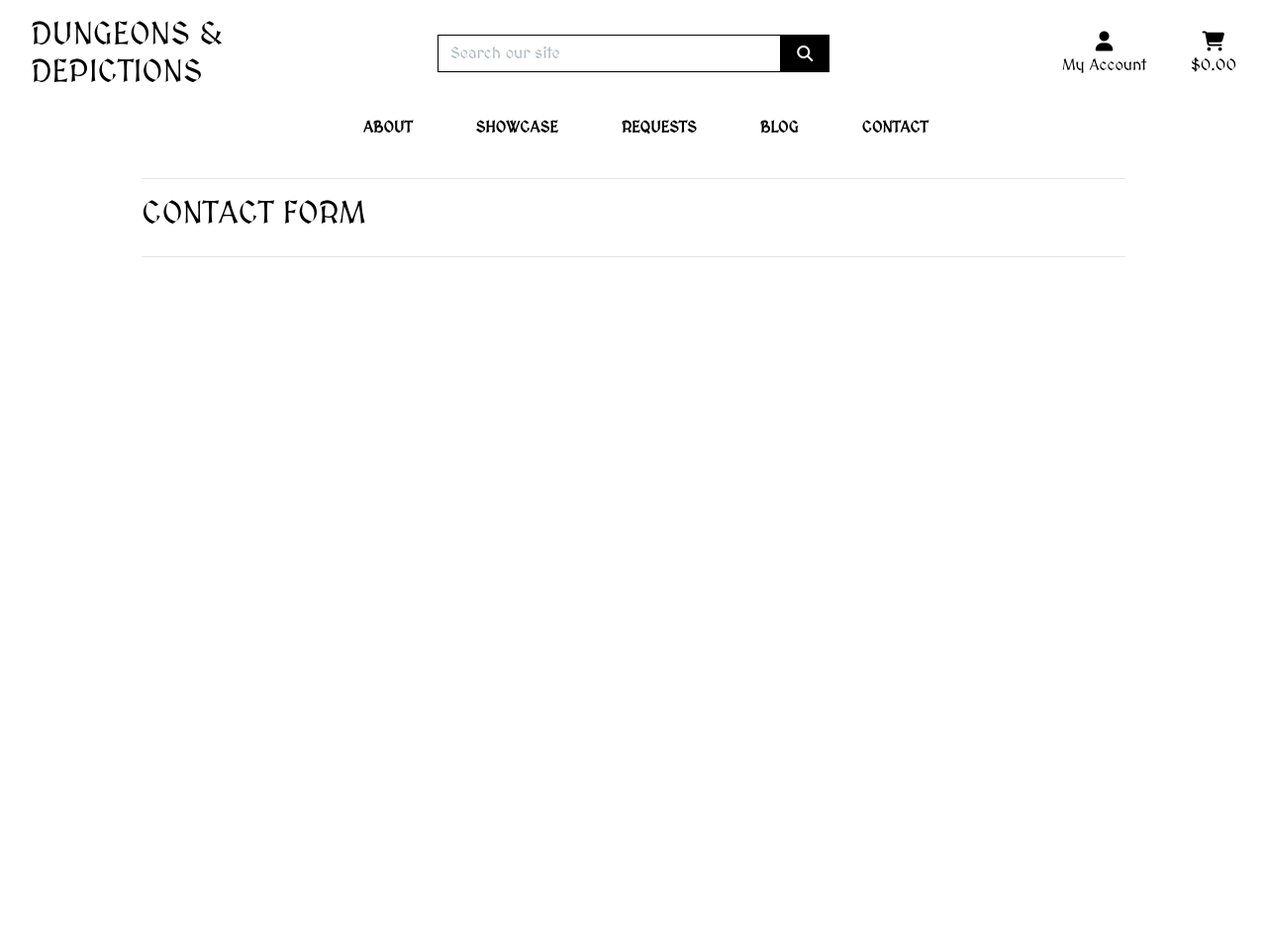
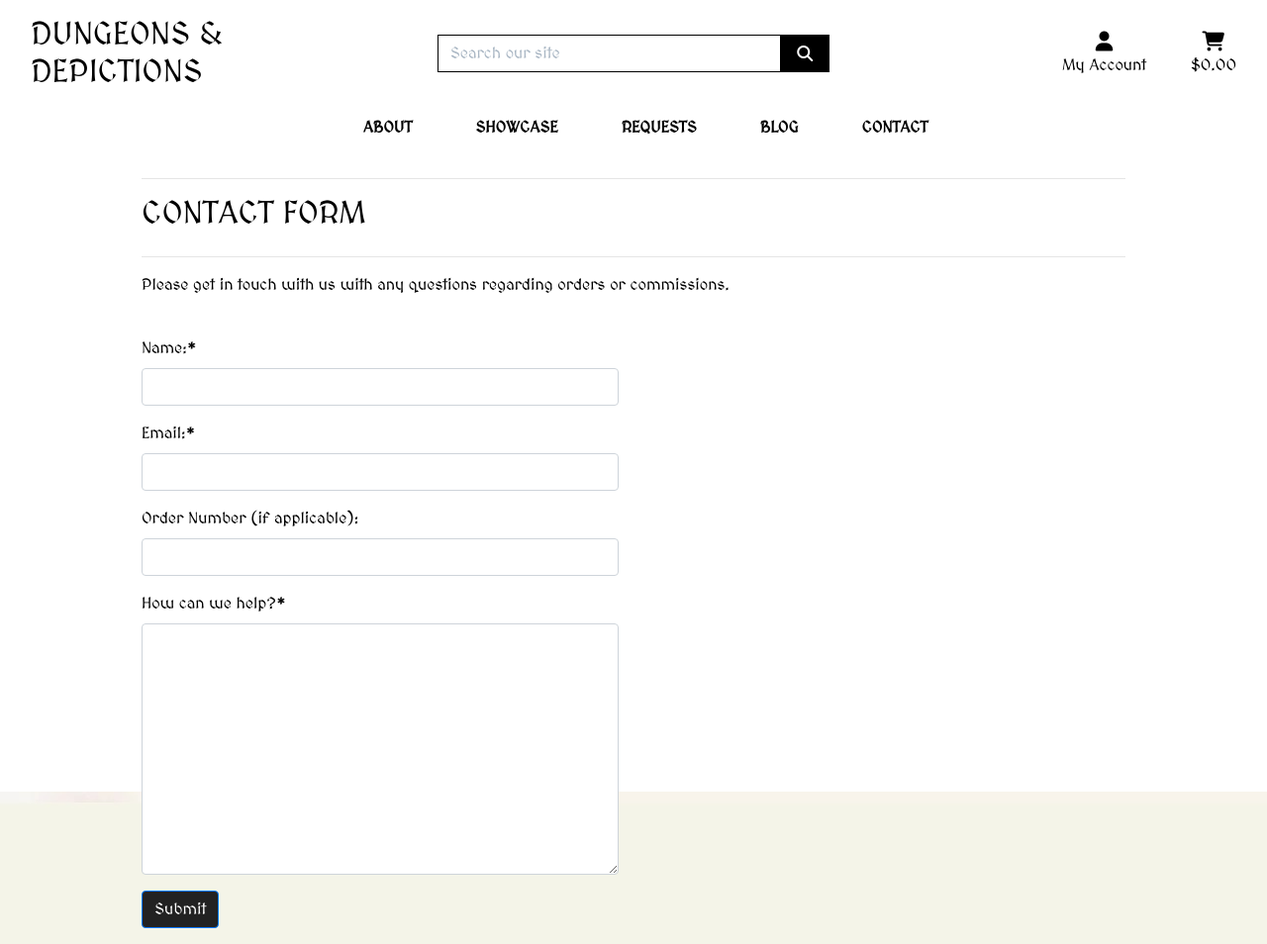
Before and after one commit to Code-Institute-Submissions/ci_milestone_project_4_dungeons_and_depictions, a Django app: page /contact/ in a window 1280 px wide. Shown: the whole page at 99% size. Before the commit the page ends 260 px from the top, so only its background shows below. Run offline with Django 3.2, Linux system fonts and the light colour scheme; parts of the project's set-up code (start-up, migrations or seed data) failed here and were passed over; some libraries are stand-ins or nearby versions.

Commit message:
Contact page full functional and styled as crispy form.

```diff
--- a/home/forms.py
+++ b/home/forms.py
@@ -1,10 +1,21 @@
 from django import forms
+from crispy_forms.helper import FormHelper
+from crispy_forms.layout import Submit
 
 
 class ContactForm(forms.Form):
     contact_name = forms.CharField(required=True)
     contact_email = forms.EmailField(required=True)
-    content = forms.CharField(
-        required=True,
-        widget=forms.Textarea
-    )
+    contact_order_number = forms.CharField(max_length=254, required=False)
+    content = forms.CharField(required=True, widget=forms.Textarea)
+
+    def __init__(self, *args, **kwargs):
+        super().__init__(*args, **kwargs)
+        self.helper = FormHelper()
+        self.helper.form_id = 'id-contact form'
+
+        self.fields['contact_name'].label = "Name:"
+        self.fields['contact_email'].label = "Email:"
+        self.fields['contact_order_number'].label = "Order Number (if applicable):"
+        self.fields['content'].label = "How can we help?"
+        self.helper.add_input(Submit('submit', 'Submit'))
--- a/home/templates/home/contact.html
+++ b/home/templates/home/contact.html
@@ -1,4 +1,5 @@
 {% extends "base.html" %}
+{% load crispy_forms_tags %}
 {% load static %}
 
 {% block page_header %}
@@ -20,7 +21,20 @@
             </div>
         </div>
 		<div class="row">
-
+			<div class="col">
+				<p>
+                    Please get in touch with us with any questions regarding orders or commissions.
+                </p>
+			</div>
+		</div>
+        <br>
+		<div class="row">
+			<div class="col-12 col-md-6">
+                <form role="form" action="" method="POST" class="form mb-2" enctype="multipart/form-data">
+                    {% csrf_token %}
+					{% crispy form %}
+                </form>
+            </div>
 		</div>
 	</div>
 {% endblock %}
--- a/home/views.py
+++ b/home/views.py
@@ -1,4 +1,7 @@
-from django.shortcuts import render
+from django.shortcuts import render, redirect
+from django.core.mail import EmailMessage
+from django.template.loader import get_template
+from django.contrib import messages
 from .forms import ContactForm
 
 
@@ -15,6 +18,41 @@ def about(request):
 def contact(request):
     form_class = ContactForm
 
+    if request.method == 'POST':
+        form = form_class(data=request.POST)
+
+        if form.is_valid():
+            messages.success(request, 'Your email has been sent!')
+            contact_name = request.POST.get(
+                'contact_name', '')
+            contact_email = request.POST.get(
+                'contact_email', '')
+            contact_order_number = request.POST.get(
+                'contact_order_number', '')
+            form_content = request.POST.get('content', '')
+
+            template = get_template('contact_template.txt')
+            context = {
+                'contact_name': contact_name,
+                'contact_email': contact_email,
+                'contact_order_number': contact_order_number,
+                'form_content': form_content,
+            }
+            content = template.render(context)
+
+            email = EmailMessage(
+                "New contact form submission",
+                content,
+                "Your website" + '',
+                ['youremail@gmail.com'],
+                headers={'Reply-To': contact_email}
+            )
+            email.send()
+            return redirect('contact')
+        else:
+            messages.error(
+                request, 'Failed to send email. Please ensure the form is valid.')
+
     return render(request, 'home/contact.html', {
         'form': form_class,
     })
--- a/showcase/templates/commissions/commission_detail.html
+++ b/showcase/templates/commissions/commission_detail.html
@@ -76,7 +76,7 @@
                             </div>
 
                             <div class="col-12">
-                                <a href="{% url 'commissions' %}" class="btn btn-outline-black rounded-0 mt-5">
+                                <a href="{% url 'commissions' %}?sort=category&direction=asc" class="btn btn-outline-black rounded-0 mt-5">
                                     <span class="icon">
                                         <i class="fas fa-chevron-left"></i>
                                     </span>
--- a/static/css/base.css
+++ b/static/css/base.css
@@ -41,7 +41,8 @@ body {
     min-width: 260px;
 }
 
-.btn-black {
+.btn-black,
+#submit-id-submit {
     background: black;
     color: white;
 }
@@ -64,7 +65,10 @@ body {
 .view-showcase-button:focus,
 .btn-black:hover,
 .btn-black:active,
-.btn-black:focus {
+.btn-black:focus,
+#submit-id-submit,
+#submit-id-submit,
+#submit-id-submit {
     background: #222;
     color: white;
 }
--- a/templates/includes/main-nav.html
+++ b/templates/includes/main-nav.html
@@ -47,7 +47,7 @@
 		</li>
 
         <li class="nav-item">
-            <a class="logo-font font-weight-bold nav-link text-black" href="#" id="contact-link">
+            <a class="logo-font font-weight-bold nav-link text-black" href="{% url 'contact' %}" id="contact-link">
                 Contact
             </a>
         </li>
```
Also changed, not shown: home/templates/contact_template.txt (added, +11 -0 lines).
